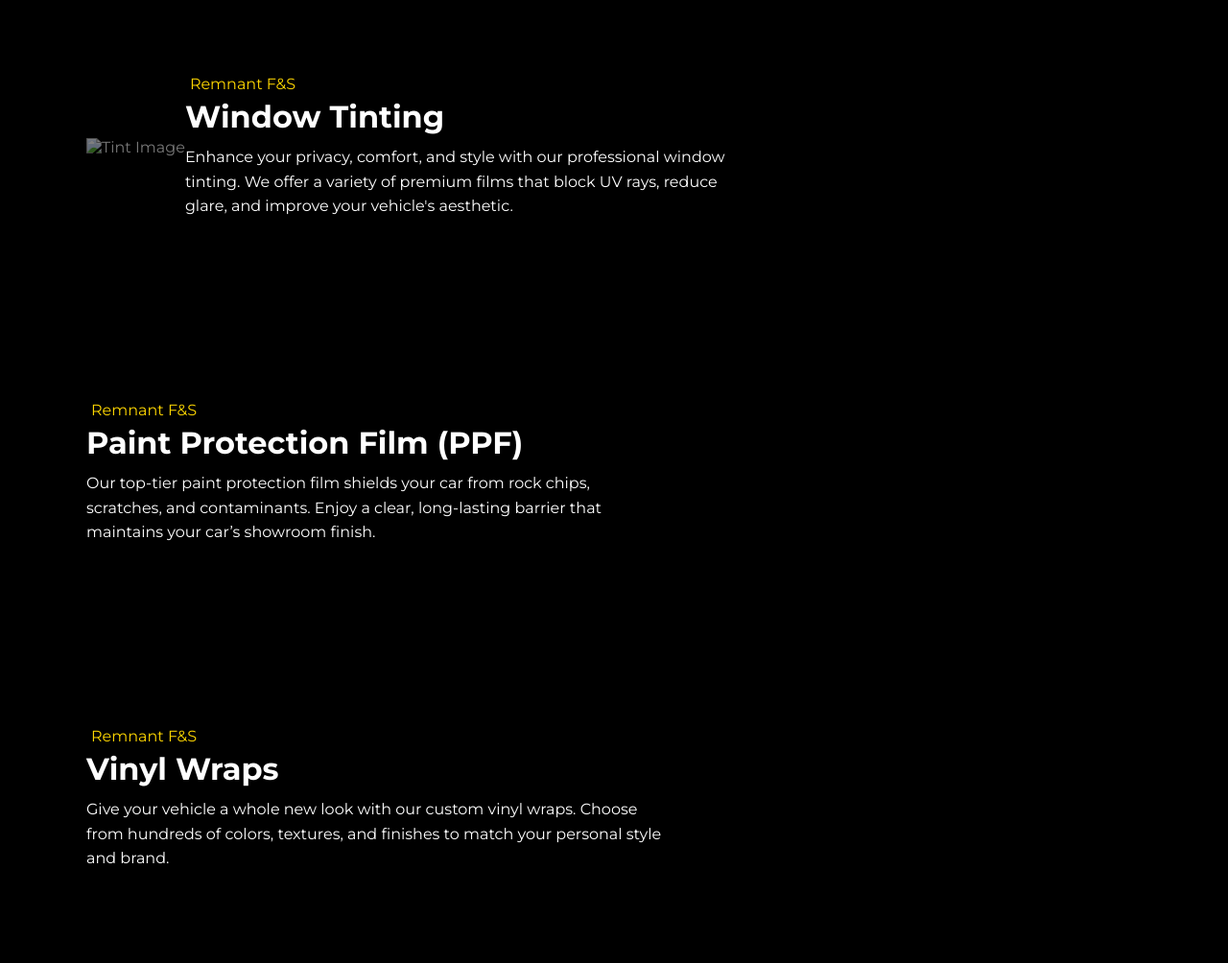
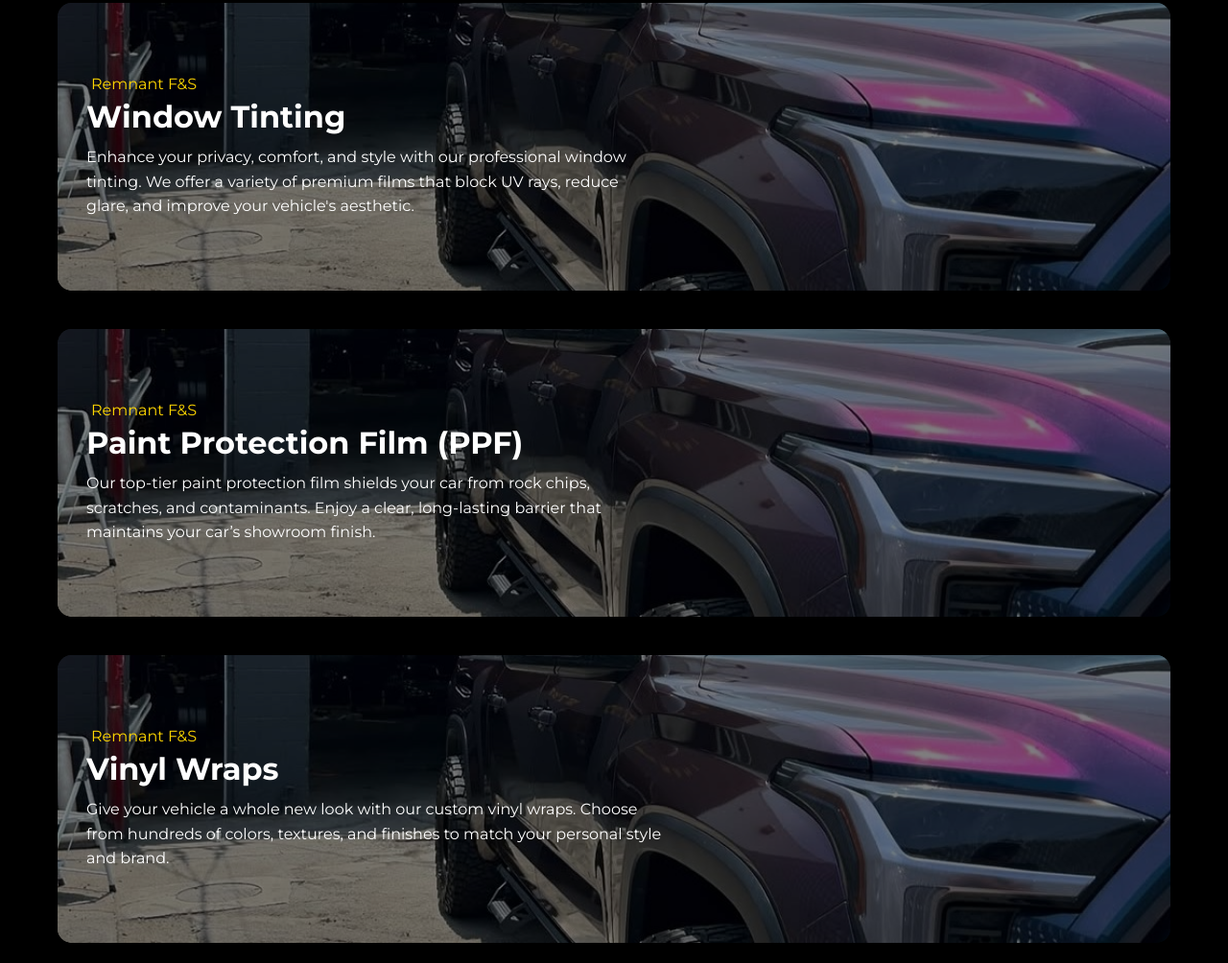
Before and after one commit to ThatGuyAl3xC/remnantfilmswebsite, a plain HTML site: page index.html in a window 1280 px wide. Shown: the part 916-1920 px from the top of the page at 96% size. Drawn offline with Linux system fonts and the light colour scheme.

Commit message:
Update index.html

```diff
--- a/index.html
+++ b/index.html
@@ -135,8 +135,6 @@
     }
     .service-card {
       position: relative;
-      background-size: cover;
-      background-position: center;
       height: 300px;
       border-radius: 15px;
       overflow: hidden;
@@ -171,6 +169,15 @@
     .service-description {
       font-size: 1rem;
       line-height: 1.6;
+    }
+    .service-card img {
+      position: absolute;
+      top: 0;
+      left: 0;
+      width: 100%;
+      height: 100%;
+      object-fit: cover;
+      z-index: 0;
     }
     footer {
       background: #111;
@@ -213,7 +220,7 @@
     <h2>Our Services</h2>
     <div class="service-container">
       <div class="service-card">
-        <img src="Truck_Angle2" alt="Tint Image" class="img">
+        <img src="Truck_Angle2.jpg" alt="Window Tinting">
         <div class="service-content">
           <div class="service-subtitle">Remnant F&amp;S</div>
           <div class="service-title">Window Tinting</div>
@@ -222,7 +229,8 @@
           </div>
         </div>
       </div>
-      <div class="service-card" style="background-image: url("Truck_Angle2.jpg");">
+      <div class="service-card">
+        <img src="Truck_Angle2.jpg" alt="Paint Protection Film">
         <div class="service-content">
           <div class="service-subtitle">Remnant F&amp;S</div>
           <div class="service-title">Paint Protection Film (PPF)</div>
@@ -231,7 +239,8 @@
           </div>
         </div>
       </div>
-      <div class="service-card" style="background-image: url("Truck_Angle2.jpg");">
+      <div class="service-card">
+        <img src="Truck_Angle2.jpg" alt="Vinyl Wraps">
         <div class="service-content">
           <div class="service-subtitle">Remnant F&amp;S</div>
           <div class="service-title">Vinyl Wraps</div>
```
